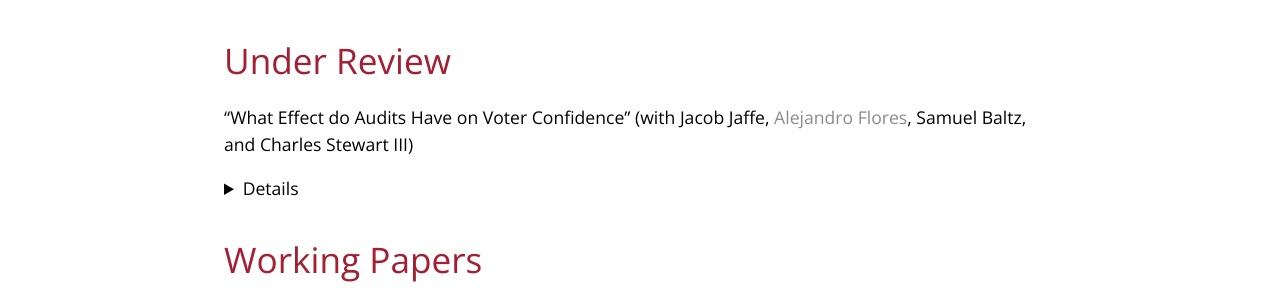
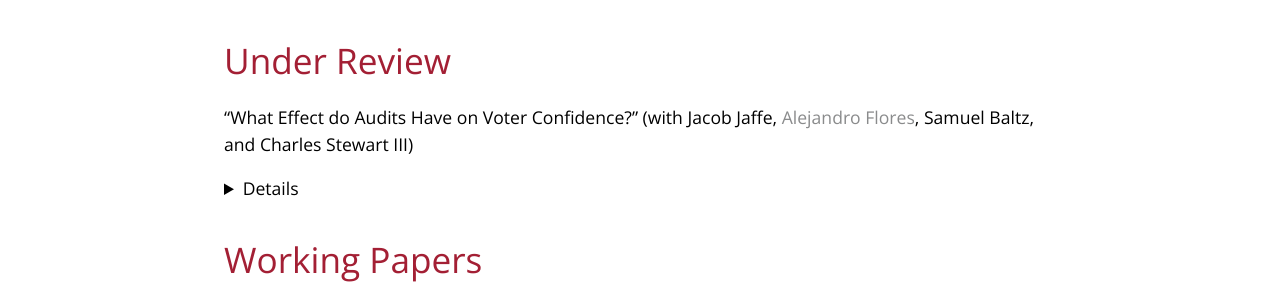
Before and after one commit to jloffredo2/jloffredo2.github.io, a Jekyll site: the page built from research.md, in a window 1280 px wide. Shown: the part 340-640 px from the top of the page. Built offline with Jekyll 4.4.1, drawn with Linux system fonts in a browser that asks for light colours.

Commit message:
add ? to audits title

```diff
--- a/research.md
+++ b/research.md
@@ -7,7 +7,7 @@ ref: research
 order: 2
 ---
 # Under Review
-"What Effect do Audits Have on Voter Confidence" (with Jacob Jaffe, [Alejandro Flores](https://a-flores.com), Samuel Baltz, and Charles Stewart III) <details style="cursor: pointer;">**Abstract**: Post-election audits are thought to bolster voters' confidence in elections, but it is unclear which aspects of audits drive public trust in election results and why. In a set of survey experiments fielded by YouGov to a sample of 2,000 Americans, we used both factorial and conjoint designs to understand which attributes of election audits are most important for increasing voter confidence in legitimate election results. Overall, we find that what an audit finds is much less important than how the audit is conducted, so long as the audit does not uncover exceptionally large errors. Structural features of the audit, like who conducts it and how its results are announced, turn out to be more consequential to voter evaluations of election results than the actual number of discrepancies found. Although voters are quick to pick up partisan cues about audits, this has not produced a broader polarization around election audits, and voters rationally do not punish an election in which the winner was called correctly for a few mis-counted votes. Our findings suggest that election administrators can bolster voter confidence through the design of election audits, without serious fear that turning up small numbers of errors will harm voter confidence.</details>
+"What Effect do Audits Have on Voter Confidence?" (with Jacob Jaffe, [Alejandro Flores](https://a-flores.com), Samuel Baltz, and Charles Stewart III) <details style="cursor: pointer;">**Abstract**: Post-election audits are thought to bolster voters' confidence in elections, but it is unclear which aspects of audits drive public trust in election results and why. In a set of survey experiments fielded by YouGov to a sample of 2,000 Americans, we used both factorial and conjoint designs to understand which attributes of election audits are most important for increasing voter confidence in legitimate election results. Overall, we find that what an audit finds is much less important than how the audit is conducted, so long as the audit does not uncover exceptionally large errors. Structural features of the audit, like who conducts it and how its results are announced, turn out to be more consequential to voter evaluations of election results than the actual number of discrepancies found. Although voters are quick to pick up partisan cues about audits, this has not produced a broader polarization around election audits, and voters rationally do not punish an election in which the winner was called correctly for a few mis-counted votes. Our findings suggest that election administrators can bolster voter confidence through the design of election audits, without serious fear that turning up small numbers of errors will harm voter confidence.</details>
 
 # Working Papers
 "The Cost of Electoral Confidence" (with [Alejandro Flores](https://a-flores.com) and Charles Stewart III)
```
Also changed, not shown: 1 other file.
